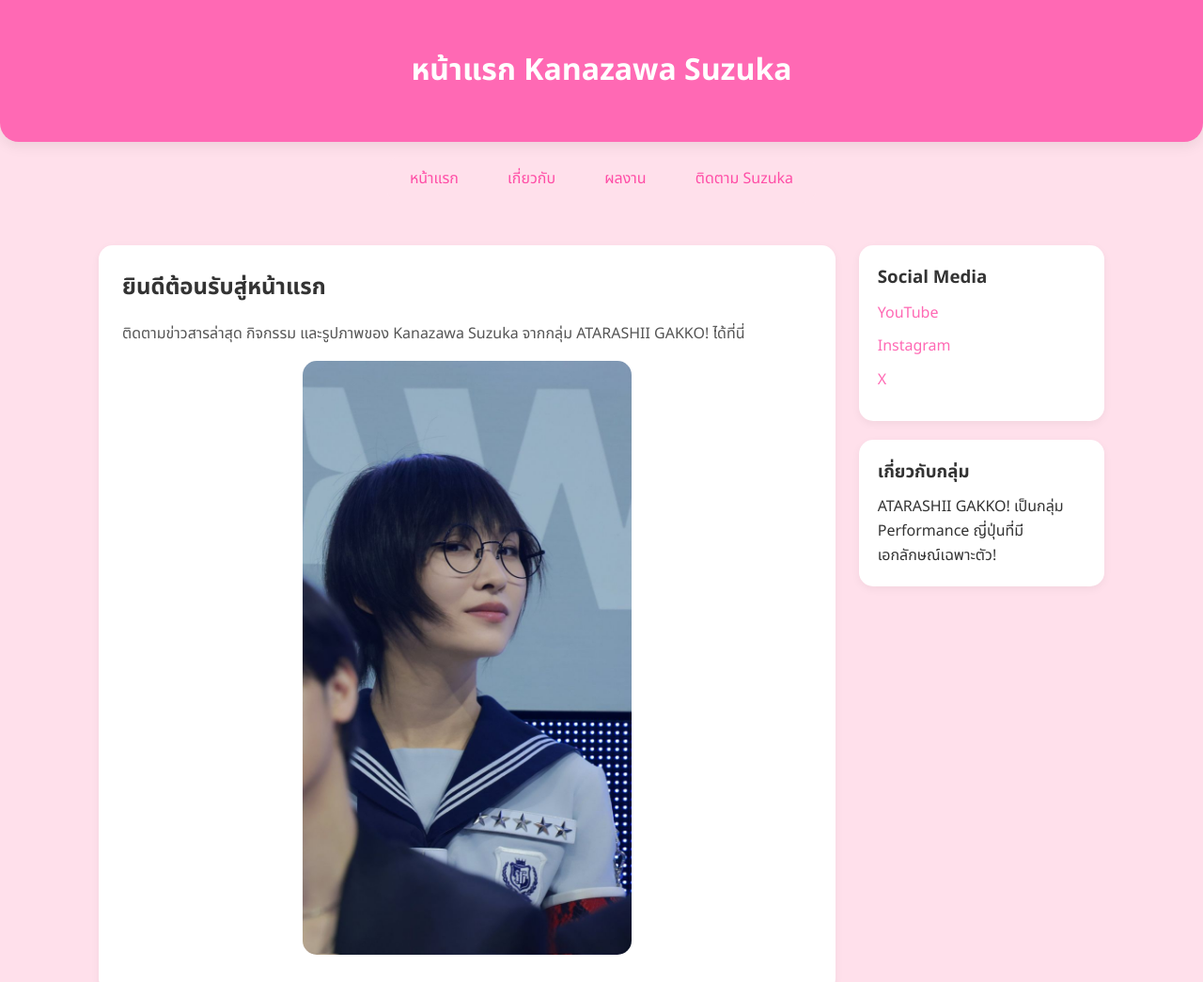
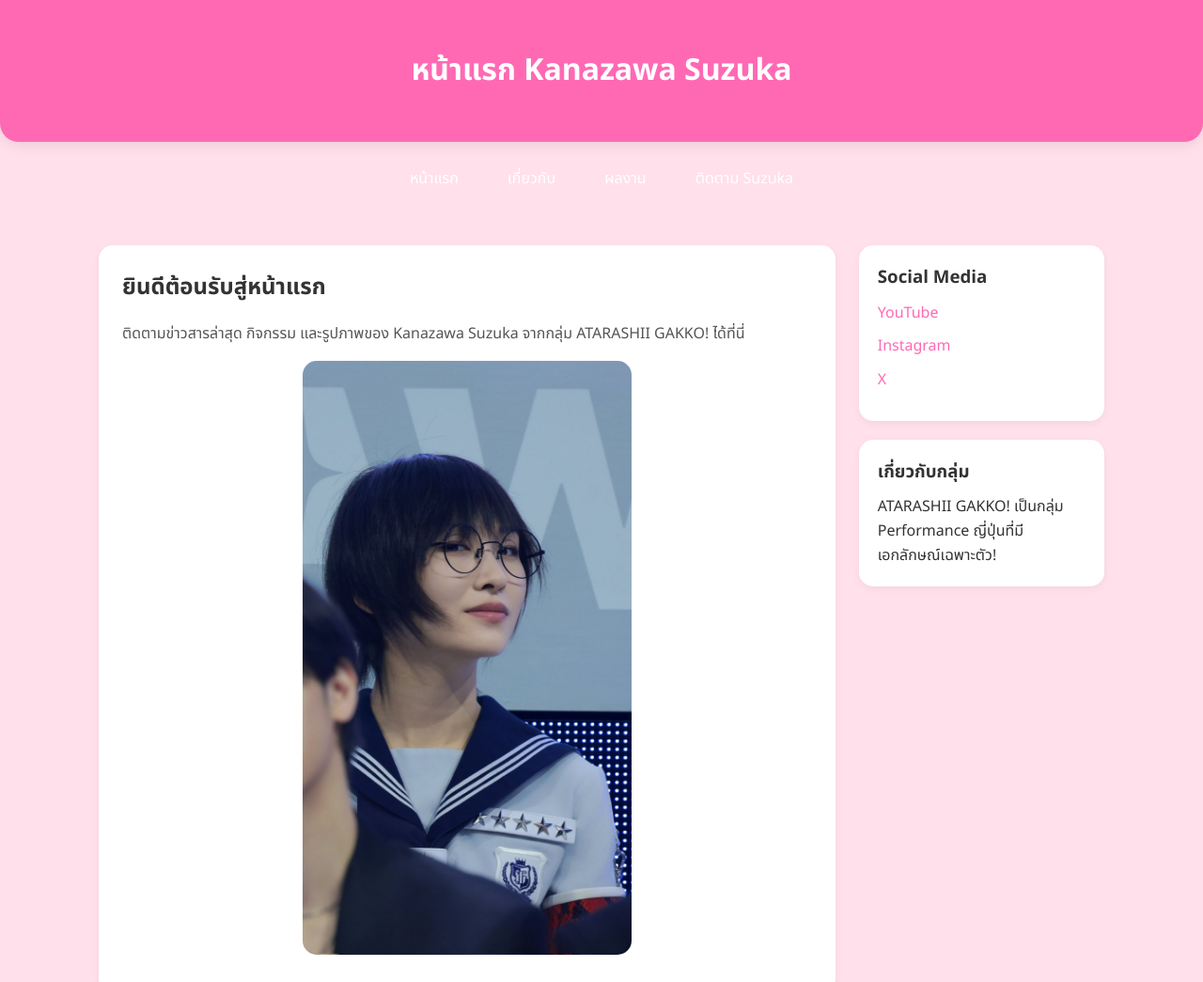
Before and after one commit to QuietlyTH/SUZUKA-AG-By-Nirawit, a plain HTML site: page index.html in a window 1280 px wide. Shown: the top 1045 px of the page at 94% size. Drawn offline with Linux system fonts and the light colour scheme.

Commit message:
Update index.html

```diff
--- a/index.html
+++ b/index.html
@@ -46,7 +46,7 @@
     }
 
     nav a {
-      color: #ff4da6;
+      color: #ffffff;
       text-decoration: none;
       padding: 8px 16px;
       margin: 0 8px;
@@ -211,4 +211,5 @@
   </footer>
 
 </body>
+
 </html>
```
